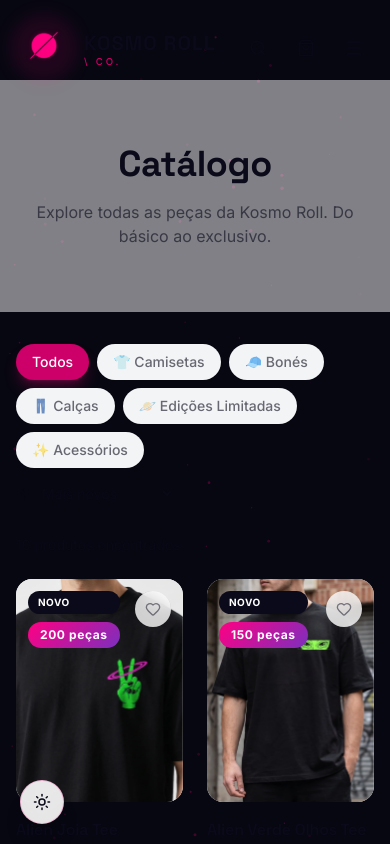
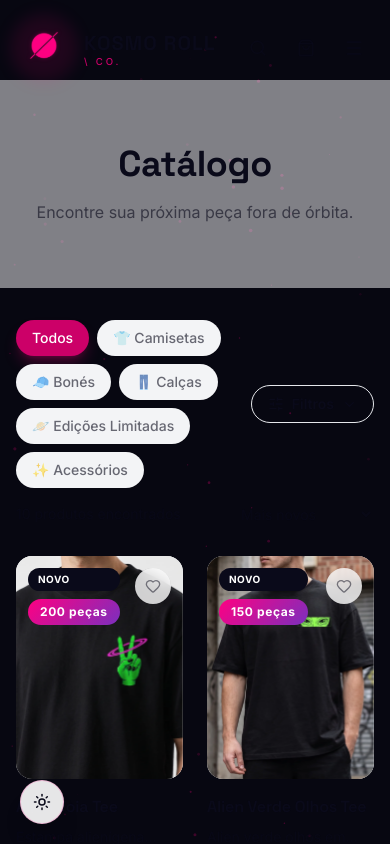
Before and after one commit to KOSMO-ROLL-CO/Kosmo-roll-store, a React (Vite) app: page /catalogo in a window 390 px wide. Shown: the top 844 px of the page. Built offline with nearby package versions, Linux system fonts and the light colour scheme.

Commit message:
feat: adiciona filtros avancados ao catalogo

```diff
--- a/src/pages/Catalog.tsx
+++ b/src/pages/Catalog.tsx
@@ -1,208 +1,61 @@
-import { useState, useMemo } from 'react';
-import { useSearchParams } from 'react-router-dom';
-import { motion } from 'framer-motion';
-import { SlidersHorizontal, Grid3X3, LayoutList } from 'lucide-react';
-import { useCatalog } from '../store/catalogStore';
-import { CATEGORIES, type Category, type Product } from '../types';
-import ProductCard from '../components/ProductCard';
+import { useMemo, useState } from 'react'
+import { useSearchParams } from 'react-router-dom'
+import { motion } from 'framer-motion'
+import { ChevronDown, Grid3X3, LayoutList, SlidersHorizontal, X } from 'lucide-react'
+import { useCatalog } from '../store/catalogStore'
+import { CATEGORIES, type Category, type Product } from '../types'
+import ProductCard from '../components/ProductCard'
 
-type SortOption = 'newest' | 'price-asc' | 'price-desc' | 'best-selling' | 'almost-gone' | 'limited';
-
-const remainingUnits = (p: Product) =>
-  p.edition.isLimited ? Math.max(0, p.edition.total - p.edition.current) : p.stock;
+type SortOption = 'newest' | 'price-asc' | 'price-desc' | 'best-selling' | 'almost-gone' | 'limited'
+const remainingUnits = (p: Product) => p.edition.isLimited ? Math.max(0, p.edition.total - p.edition.current) : p.stock
 
 export default function Catalog() {
-  const products = useCatalog();
-  const [searchParams, setSearchParams] = useSearchParams();
-  const [selectedCategory, setSelectedCategory] = useState<Category | 'all'>(
-    (searchParams.get('categoria') as Category | 'all') || 'all'
-  );
-  const [sortBy, setSortBy] = useState<SortOption>('newest');
-  const [gridCols, setGridCols] = useState<2 | 3>(3);
-
-  const query = (searchParams.get('busca') || '').trim().toLowerCase();
+  const products = useCatalog(); const [searchParams, setSearchParams] = useSearchParams()
+  const [category, setCategory] = useState<Category | 'all'>((searchParams.get('categoria') as Category | 'all') || 'all')
+  const [sortBy, setSortBy] = useState<SortOption>('newest'); const [gridCols, setGridCols] = useState<2 | 3>(3)
+  const [colors, setColors] = useState<string[]>([]); const [sizes, setSizes] = useState<string[]>([]); const [limitedOnly, setLimitedOnly] = useState(false)
+  const [priceMax, setPriceMax] = useState(1000); const [filtersOpen, setFiltersOpen] = useState(false)
+  const query = (searchParams.get('busca') || '').trim().toLowerCase()
+  const allColors = useMemo(() => [...new Set(products.flatMap((p) => p.colors.map((c) => c.name)))].sort(), [products])
+  const allSizes = useMemo(() => [...new Set(products.flatMap((p) => p.sizes))], [products])
 
   const filteredProducts = useMemo(() => {
-    let result = [...products];
+    let result = products.filter((p) => category === 'all' || p.category === category)
+    if (query) result = result.filter((p) => [p.name,p.shortDescription,p.description,p.category,...p.tags].join(' ').toLowerCase().includes(query))
+    if (colors.length) result = result.filter((p) => p.colors.some((c) => colors.includes(c.name) && c.available))
+    if (sizes.length) result = result.filter((p) => p.sizes.some((s) => sizes.includes(s)))
+    if (limitedOnly) result = result.filter((p) => p.edition.isLimited)
+    result = result.filter((p) => p.price <= priceMax)
+    switch (sortBy) {
+      case 'newest': result.sort((a,b) => Number(b.isNew)-Number(a.isNew)); break
+      case 'price-asc': result.sort((a,b) => a.price-b.price); break
+      case 'price-desc': result.sort((a,b) => b.price-a.price); break
+      case 'best-selling': result.sort((a,b) => b.edition.current-a.edition.current); break
+      case 'almost-gone': result.sort((a,b) => remainingUnits(a)-remainingUnits(b)); break
+      case 'limited': result.sort((a,b) => Number(b.edition.isLimited)-Number(a.edition.isLimited)); break
+    }
+    return result
+  }, [products,category,query,colors,sizes,limitedOnly,priceMax,sortBy])
 
-    if (selectedCategory !== 'all') {
-      result = result.filter((p) => p.category === selectedCategory);
-    }
+  const changeCategory = (value: Category | 'all') => { setCategory(value); const next = new URLSearchParams(searchParams); value === 'all' ? next.delete('categoria') : next.set('categoria',value); setSearchParams(next) }
+  const toggle = (value: string, current: string[], setter: (v:string[])=>void) => setter(current.includes(value) ? current.filter((v)=>v!==value) : [...current,value])
+  const clear = () => { setColors([]); setSizes([]); setLimitedOnly(false); setPriceMax(1000) }
+  const activeCount = colors.length + sizes.length + Number(limitedOnly) + Number(priceMax < 1000)
 
-    if (query) {
-      result = result.filter((p) => {
-        const haystack = [
-          p.name,
-          p.shortDescription,
-          p.description,
-          p.category,
-          ...p.tags,
-        ]
-          .join(' ')
-          .toLowerCase();
-        return haystack.includes(query);
-      });
-    }
-
-    switch (sortBy) {
-      case 'newest':
-        result.sort((a, b) => (b.isNew ? 1 : 0) - (a.isNew ? 1 : 0));
-        break;
-      case 'price-asc':
-        result.sort((a, b) => a.price - b.price);
-        break;
-      case 'price-desc':
-        result.sort((a, b) => b.price - a.price);
-        break;
-      case 'best-selling':
-        result.sort((a, b) => b.edition.current - a.edition.current);
-        break;
-      case 'almost-gone':
-        result.sort((a, b) => remainingUnits(a) - remainingUnits(b));
-        break;
-      case 'limited':
-        result.sort((a, b) => (b.edition.isLimited ? 1 : 0) - (a.edition.isLimited ? 1 : 0));
-        break;
-    }
-
-    return result;
-  }, [selectedCategory, sortBy, query, products]);
-
-  const handleCategoryChange = (category: Category | 'all') => {
-    setSelectedCategory(category);
-    if (category === 'all') {
-      searchParams.delete('categoria');
-    } else {
-      searchParams.set('categoria', category);
-    }
-    setSearchParams(searchParams);
-  };
-
-  return (
-    <div className="min-h-screen">
-      {/* Header */}
-      <section className="py-16 px-4 sm:px-6 lg:px-8 bg-gray-50/50">
-        <div className="max-w-7xl mx-auto">
-          <motion.div
-            initial={{ opacity: 0, y: 20 }}
-            animate={{ opacity: 1, y: 0 }}
-            className="text-center"
-          >
-            <h1 className="font-display text-4xl sm:text-5xl font-bold text-cosmos mb-4">
-              Catálogo
-            </h1>
-            <p className="text-cosmos/60 max-w-lg mx-auto">
-              Explore todas as peças da Kosmo Roll. Do básico ao exclusivo.
-            </p>
-          </motion.div>
-        </div>
-      </section>
-
-      <section className="py-8 px-4 sm:px-6 lg:px-8 max-w-7xl mx-auto">
-        {/* Filters bar */}
-        <div className="flex flex-col sm:flex-row items-start sm:items-center justify-between gap-4 mb-8">
-          {/* Categories */}
-          <div className="flex flex-wrap gap-2">
-            <button
-              onClick={() => handleCategoryChange('all')}
-              className={`px-4 py-2 rounded-full text-sm font-medium transition-all duration-300 ${
-                selectedCategory === 'all'
-                  ? 'bg-kosmo-600 text-white shadow-lg shadow-kosmo/25'
-                  : 'bg-gray-100 text-cosmos/60 hover:bg-gray-200'
-              }`}
-            >
-              Todos
-            </button>
-            {CATEGORIES.map((cat) => (
-              <button
-                key={cat.id}
-                onClick={() => handleCategoryChange(cat.id)}
-                className={`px-4 py-2 rounded-full text-sm font-medium transition-all duration-300 ${
-                  selectedCategory === cat.id
-                    ? 'bg-kosmo-600 text-white shadow-lg shadow-kosmo/25'
-                    : 'bg-gray-100 text-cosmos/60 hover:bg-gray-200'
-                }`}
-              >
-                {cat.icon} {cat.name}
-              </button>
-            ))}
-          </div>
-
-          {/* Sort & Grid */}
-          <div className="flex items-center gap-3">
-            <div className="flex items-center gap-2">
-              <SlidersHorizontal size={14} className="text-cosmos/40" />
-              <select
-                value={sortBy}
-                onChange={(e) => setSortBy(e.target.value as SortOption)}
-                aria-label="Ordenar produtos"
-                className="text-sm text-cosmos/60 bg-transparent border-none focus:ring-0 cursor-pointer"
-              >
-                <option value="newest">Mais novos</option>
-                <option value="price-asc">Menor preço</option>
-                <option value="price-desc">Maior preço</option>
-                <option value="best-selling">Mais vendidos</option>
-                <option value="almost-gone">Quase esgotando</option>
-                <option value="limited">Edições limitadas</option>
-              </select>
-            </div>
-
-            <div className="hidden sm:flex items-center gap-1 border-l pl-3 border-gray-200">
-              <button
-                onClick={() => setGridCols(3)}
-                aria-label="Visualizar em 3 colunas"
-                className={`p-1.5 rounded-lg transition-colors ${gridCols === 3 ? 'bg-kosmo/10 text-kosmo' : 'text-cosmos/30'}`}
-              >
-                <Grid3X3 size={16} />
-              </button>
-              <button
-                onClick={() => setGridCols(2)}
-                aria-label="Visualizar em 2 colunas"
-                className={`p-1.5 rounded-lg transition-colors ${gridCols === 2 ? 'bg-kosmo/10 text-kosmo' : 'text-cosmos/30'}`}
-              >
-                <LayoutList size={16} />
-              </button>
-            </div>
-          </div>
-        </div>
-
-        {/* Results count */}
-        <p className="text-sm text-cosmos/60 mb-6">
-          {filteredProducts.length} {filteredProducts.length === 1 ? 'produto' : 'produtos'} encontrado{filteredProducts.length !== 1 ? 's' : ''}
-          {query && (
-            <>
-              {' '}para <span className="text-kosmo font-medium">"{query}"</span>
-            </>
-          )}
-        </p>
-
-        {/* Product grid */}
-        {filteredProducts.length > 0 ? (
-          <div
-            className={`grid gap-6 lg:gap-8 ${
-              gridCols === 2
-                ? 'grid-cols-1 sm:grid-cols-2'
-                : 'grid-cols-2 lg:grid-cols-3'
-            }`}
-          >
-            {filteredProducts.map((product, index) => (
-              <ProductCard key={product.id} product={product} index={index} />
-            ))}
-          </div>
-        ) : (
-          <div className="text-center py-20">
-            <span className="text-6xl block mb-4">🔭</span>
-            <h3 className="font-display font-semibold text-xl text-cosmos mb-2">
-              Nenhum produto encontrado
-            </h3>
-            <p className="text-cosmos/50">
-              {query
-                ? `Nada encontrado para "${query}". Tente outra busca ou explore o catálogo completo.`
-                : 'Tente outra categoria ou volte ao catálogo completo.'}
-            </p>
-          </div>
-        )}
-      </section>
-    </div>
-  );
+  return <div className="min-h-screen">
+    <section className="py-16 px-4 sm:px-6 lg:px-8 bg-gray-50/50"><div className="max-w-7xl mx-auto text-center"><motion.div initial={{opacity:0,y:20}} animate={{opacity:1,y:0}}><h1 className="font-display text-4xl sm:text-5xl font-bold text-cosmos mb-4">Catálogo</h1><p className="text-cosmos/60 max-w-lg mx-auto">Encontre sua próxima peça fora de órbita.</p></motion.div></div></section>
+    <section className="py-8 px-4 sm:px-6 lg:px-8 max-w-7xl mx-auto">
+      <div className="flex flex-col gap-4 mb-8">
+        <div className="flex items-center justify-between gap-3"><div className="flex flex-wrap gap-2">{(['all',...CATEGORIES.map(c=>c.id)] as const).map((id) => <button key={id} onClick={()=>changeCategory(id as Category|'all')} className={`px-4 py-2 rounded-full text-sm font-medium transition-all ${category===id?'bg-kosmo-600 text-white shadow-lg shadow-kosmo/25':'bg-gray-100 text-cosmos/60 hover:bg-gray-200 dark:hover:bg-white/10'}`}>{id==='all'?'Todos':CATEGORIES.find(c=>c.id===id)?.icon+' '+CATEGORIES.find(c=>c.id===id)?.name}</button>)}</div><button onClick={()=>setFiltersOpen(!filtersOpen)} className="shrink-0 flex items-center gap-2 px-4 py-2 rounded-full border border-gray-200 dark:border-white/10 text-sm font-semibold text-cosmos"><SlidersHorizontal size={16}/> Filtros {activeCount>0 && <span className="w-5 h-5 rounded-full bg-kosmo text-white text-[10px] flex items-center justify-center">{activeCount}</span>}<ChevronDown size={15} className={filtersOpen?'rotate-180':''}/></button></div>
+        {filtersOpen && <motion.div initial={{opacity:0,height:0}} animate={{opacity:1,height:'auto'}} className="rounded-3xl border border-gray-200 dark:border-white/10 bg-white/70 dark:bg-white/5 p-5 grid sm:grid-cols-2 lg:grid-cols-4 gap-6">
+          <div><p className="text-xs font-bold uppercase tracking-wider text-cosmos/50 mb-3">Cores</p><div className="flex flex-wrap gap-2">{allColors.map(c=><button key={c} onClick={()=>toggle(c,colors,setColors)} className={`px-3 py-1.5 rounded-full text-xs border ${colors.includes(c)?'border-kosmo bg-kosmo/10 text-kosmo':'border-gray-200 dark:border-white/10 text-cosmos/60'}`}>{c}</button>)}</div></div>
+          <div><p className="text-xs font-bold uppercase tracking-wider text-cosmos/50 mb-3">Tamanhos</p><div className="flex flex-wrap gap-2">{allSizes.map(s=><button key={s} onClick={()=>toggle(s,sizes,setSizes)} className={`w-10 h-9 rounded-lg text-xs border ${sizes.includes(s)?'border-kosmo bg-kosmo text-white':'border-gray-200 dark:border-white/10 text-cosmos/60'}`}>{s}</button>)}</div></div>
+          <div><p className="text-xs font-bold uppercase tracking-wider text-cosmos/50 mb-3">Preço até R$ {priceMax.toFixed(0)}</p><input aria-label="Preço máximo" type="range" min="50" max="1000" step="10" value={priceMax} onChange={e=>setPriceMax(Number(e.target.value))} className="w-full accent-kosmo"/><label className="mt-3 flex items-center gap-2 text-sm text-cosmos/70"><input type="checkbox" checked={limitedOnly} onChange={e=>setLimitedOnly(e.target.checked)} className="accent-kosmo"/> Só edições limitadas</label></div>
+          <div className="flex items-end"><button onClick={clear} className="text-sm font-semibold text-cosmos/50 hover:text-kosmo flex items-center gap-2"><X size={15}/> Limpar filtros</button></div>
+        </motion.div>}
+        <div className="flex items-center justify-between gap-4"><p className="text-sm text-cosmos/60">{filteredProducts.length} {filteredProducts.length===1?'produto':'produtos'} encontrado{filteredProducts.length!==1?'s':''}{query && <> para <span className="text-kosmo font-medium">"{query}"</span></>}</p><div className="flex items-center gap-3"><select value={sortBy} onChange={e=>setSortBy(e.target.value as SortOption)} aria-label="Ordenar produtos" className="text-sm text-cosmos/60 bg-transparent border-none focus:ring-0"><option value="newest">Mais novos</option><option value="price-asc">Menor preço</option><option value="price-desc">Maior preço</option><option value="best-selling">Mais vendidos</option><option value="almost-gone">Quase esgotando</option><option value="limited">Edições limitadas</option></select><div className="hidden sm:flex gap-1 border-l pl-3 border-gray-200 dark:border-white/10"><button onClick={()=>setGridCols(3)} aria-label="3 colunas" className={`p-1.5 rounded-lg ${gridCols===3?'bg-kosmo/10 text-kosmo':'text-cosmos/30'}`}><Grid3X3 size={16}/></button><button onClick={()=>setGridCols(2)} aria-label="2 colunas" className={`p-1.5 rounded-lg ${gridCols===2?'bg-kosmo/10 text-kosmo':'text-cosmos/30'}`}><LayoutList size={16}/></button></div></div></div>
+      </div>
+      {filteredProducts.length ? <div className={`grid gap-6 lg:gap-8 ${gridCols===2?'grid-cols-1 sm:grid-cols-2':'grid-cols-2 lg:grid-cols-3'}`}>{filteredProducts.map((product,index)=><ProductCard key={product.id} product={product} index={index}/>)}</div> : <div className="text-center py-20"><span className="text-6xl block mb-4">🔭</span><h3 className="font-display font-semibold text-xl text-cosmos mb-2">Nenhum produto encontrado</h3><p className="text-cosmos/50">Ajuste os filtros e tente novamente.</p></div>}
+    </section>
+  </div>
 }
```
